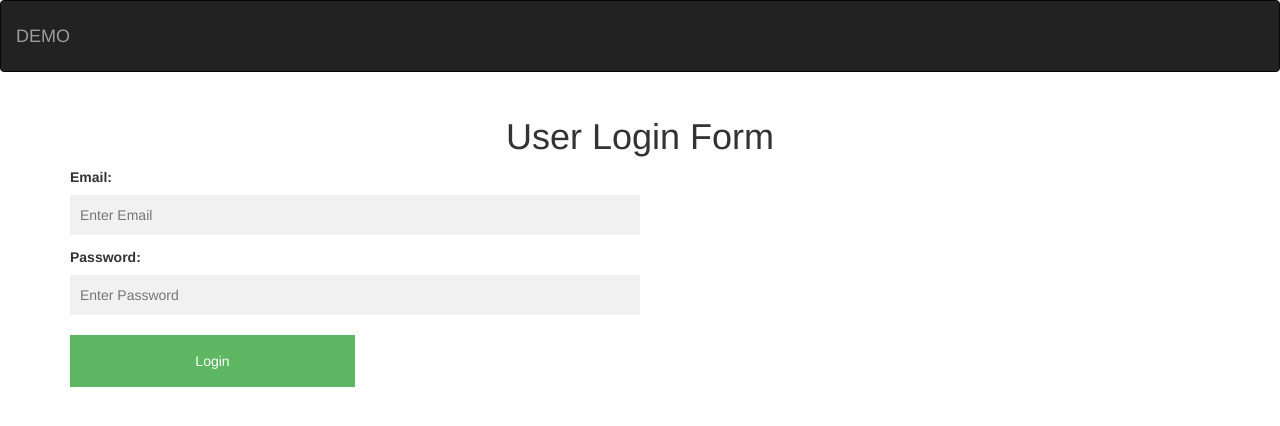
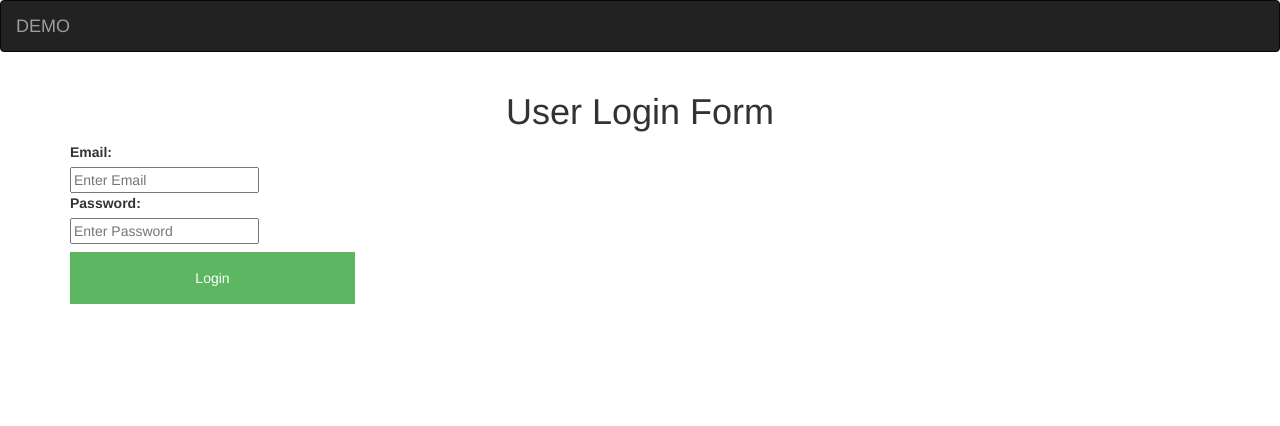
Before and after one commit to avaniktagline/demosite, a Django app: page /login/ in a window 1280 px wide. Shown: the top 426 px of the page. Run offline with Django 3.2, Linux system fonts and the light colour scheme; some libraries are stand-ins or nearby versions.

Commit message:
change css

```diff
--- a/myapp/static/css/style.css
+++ b/myapp/static/css/style.css
@@ -1,4 +1,4 @@
-input[type=text], input[type=password], input[type=number], input[type=email]{
+/* input[type=text], input[type=password], input[type=number], input[type=email]{
     width: 50%;
     padding: 10px;
     margin: 3px 0 12px 0;
@@ -8,7 +8,7 @@ input[type=text], input[type=password], input[type=number], input[type=email]{
 
 div {
     padding: 5px 0;
-}
+}   */
 
 .registerbtn {
     background-color: #4CAF50;
@@ -40,10 +40,10 @@ div {
     opacity: 1;
 }
 
-.ecompany {
+/* .ecompany {
     width: 50%;
     padding: 10px;
     margin: 3px 0 12px 0;
     border: none;
     background: #f1f1f1;
-}
+} */
```
